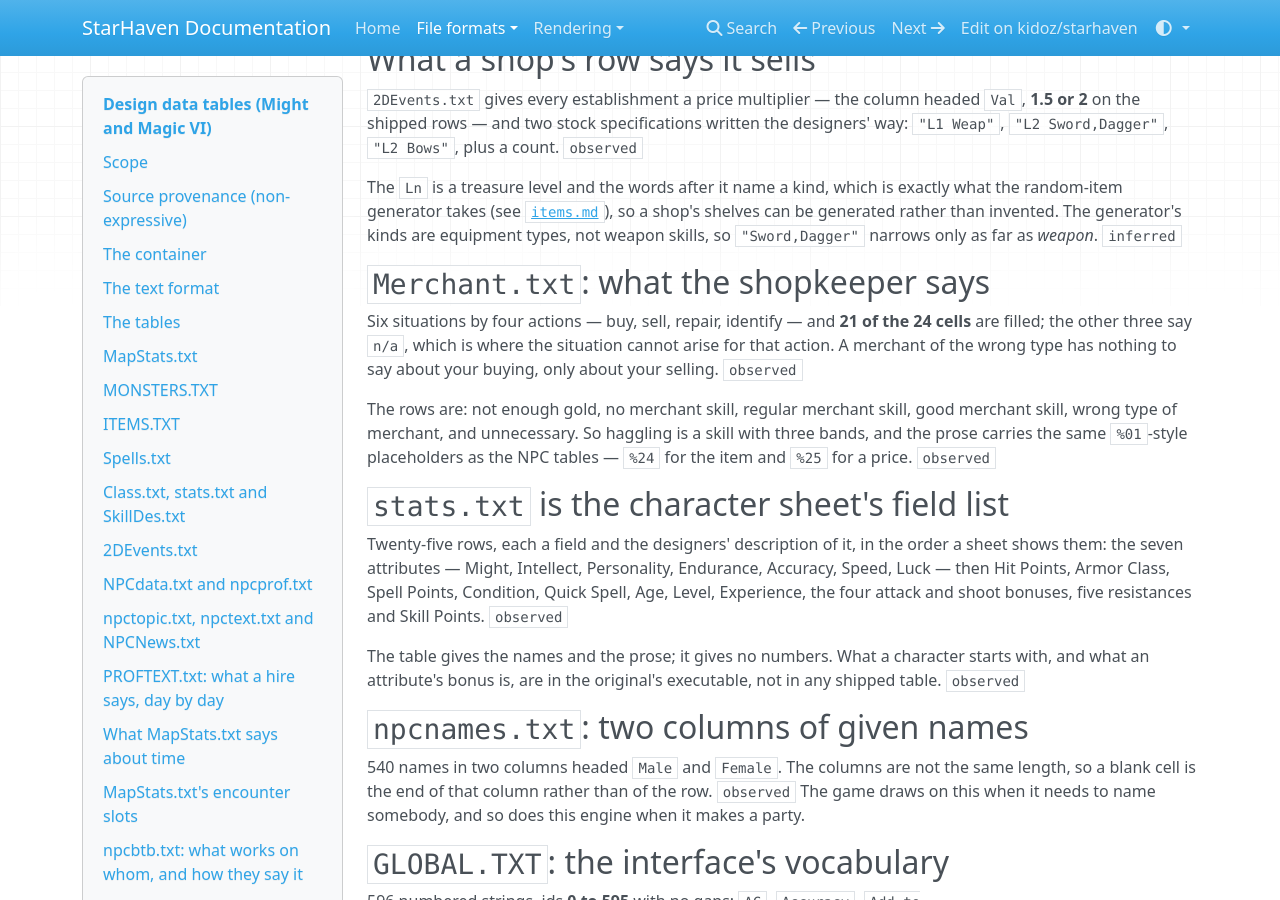
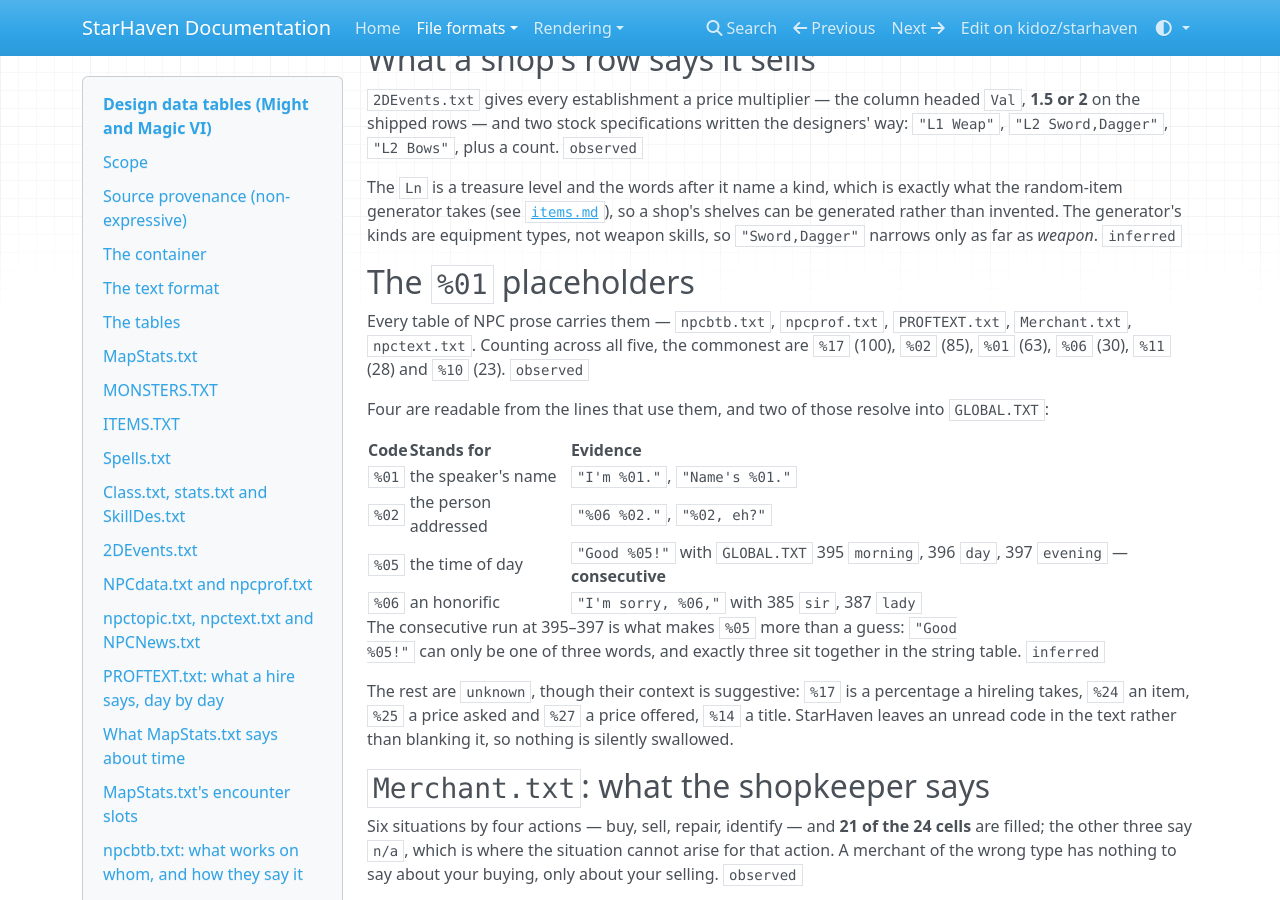
Before and after one commit to kidoz/starhaven, an MkDocs documentation site: the page built from docs/formats/text-tables.md, in a window 1280 px wide and 900 px high, scrolled down 9487 px. Built offline with MkDocs 1.6.1, drawn with Linux system fonts in a browser that asks for light colours; nearby versions of some CDN libraries; some of the changed text lies outside the part shown.

Commit message:
Read four of the dialogue placeholders and fill them in

```diff
--- a/docs/formats/text-tables.md
+++ b/docs/formats/text-tables.md
@@ -501,6 +501,32 @@ shop's shelves can be generated rather than invented. The generator's kinds are
 equipment types, not weapon skills, so `"Sword,Dagger"` narrows only as far as
 *weapon*. `inferred`
 
+## The `%01` placeholders
+
+Every table of NPC prose carries them — `npcbtb.txt`, `npcprof.txt`,
+`PROFTEXT.txt`, `Merchant.txt`, `npctext.txt`. Counting across all five, the
+commonest are `%17` (100), `%02` (85), `%01` (63), `%06` (30), `%11` (28) and
+`%10` (23). `observed`
+
+Four are readable from the lines that use them, and two of those resolve into
+`GLOBAL.TXT`:
+
+| Code | Stands for | Evidence |
+| --- | --- | --- |
+| `%01` | the speaker's name | `"I'm %01."`, `"Name's %01."` |
+| `%02` | the person addressed | `"%06 %02."`, `"%02, eh?"` |
+| `%05` | the time of day | `"Good %05!"` with `GLOBAL.TXT` 395 `morning`, 396 `day`, 397 `evening` — **consecutive** |
+| `%06` | an honorific | `"I'm sorry, %06,"` with 385 `sir`, 387 `lady` |
+
+The consecutive run at 395–397 is what makes `%05` more than a guess: `"Good
+%05!"` can only be one of three words, and exactly three sit together in the
+string table. `inferred`
+
+The rest are `unknown`, though their context is suggestive: `%17` is a
+percentage a hireling takes, `%24` an item, `%25` a price asked and `%27` a
+price offered, `%14` a title. StarHaven leaves an unread code in the text
+rather than blanking it, so nothing is silently swallowed.
+
 ## `Merchant.txt`: what the shopkeeper says
 
 Six situations by four actions — buy, sell, repair, identify — and **21 of the
@@ -591,7 +617,7 @@ because ragged rows make out-of-range reads normal rather than exceptional.
   `unknown`
 - The semantics of the monster columns tagged `inferred` above — `Pref`,
   `Bonus`, `Hst`, `Rec` — and of the `Misc Special` column. `unknown`
-- What the `%01`-style placeholders in the NPC prose stand for. `unknown`
+- The `%01` codes other than 1, 2, 5 and 6. `unknown`
 - What indexes `GLOBAL.TXT` by id. `unknown`
 - The remaining tables without typed views — `Merchant.txt`, `USEITEMS.TXT`,
   `Trans.txt`, `passwords.txt` — are readable but not yet modelled. `unknown`
```
Also changed, not shown: README.md (+4 -1 lines), 3 other files.
